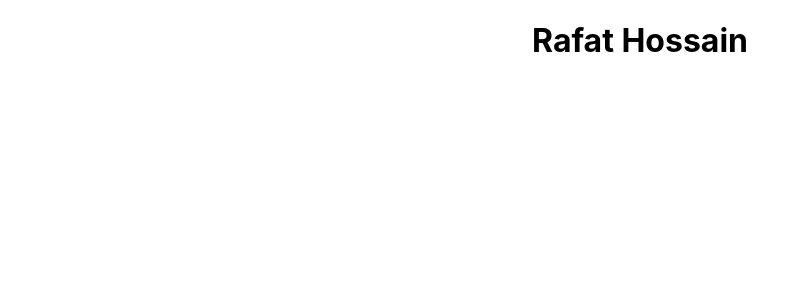
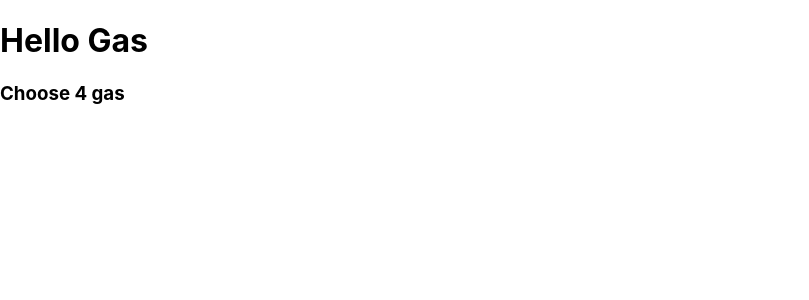
Before and after one commit to Rafat-Web-Developer/hello-gas, a React (Create React App) app: page / in a window 1280 px wide. Shown: the top 300 px of the page, without its empty margins (0-809 px from the left). Built offline with nearby package versions, Linux system fonts and the light colour scheme.

Commit message:
Add header component

```diff
--- a/src/App.js
+++ b/src/App.js
@@ -1,9 +1,10 @@
 import './App.css';
+import Header from './components/Header/Header';
 
 function App() {
   return (
-    <div className="App">
-      <h1>Rafat Hossain</h1>
+    <div>
+      <Header></Header>
     </div>
   );
 }
--- /dev/null
+++ b/src/components/Header/Header.js
@@ -0,0 +1,12 @@
+import React from 'react';
+
+const Header = () => {
+    return (
+        <div>
+            <h1>Hello Gas</h1>
+            <h3>Choose 4 gas</h3>
+        </div>
+    );
+};
+
+export default Header;
```
